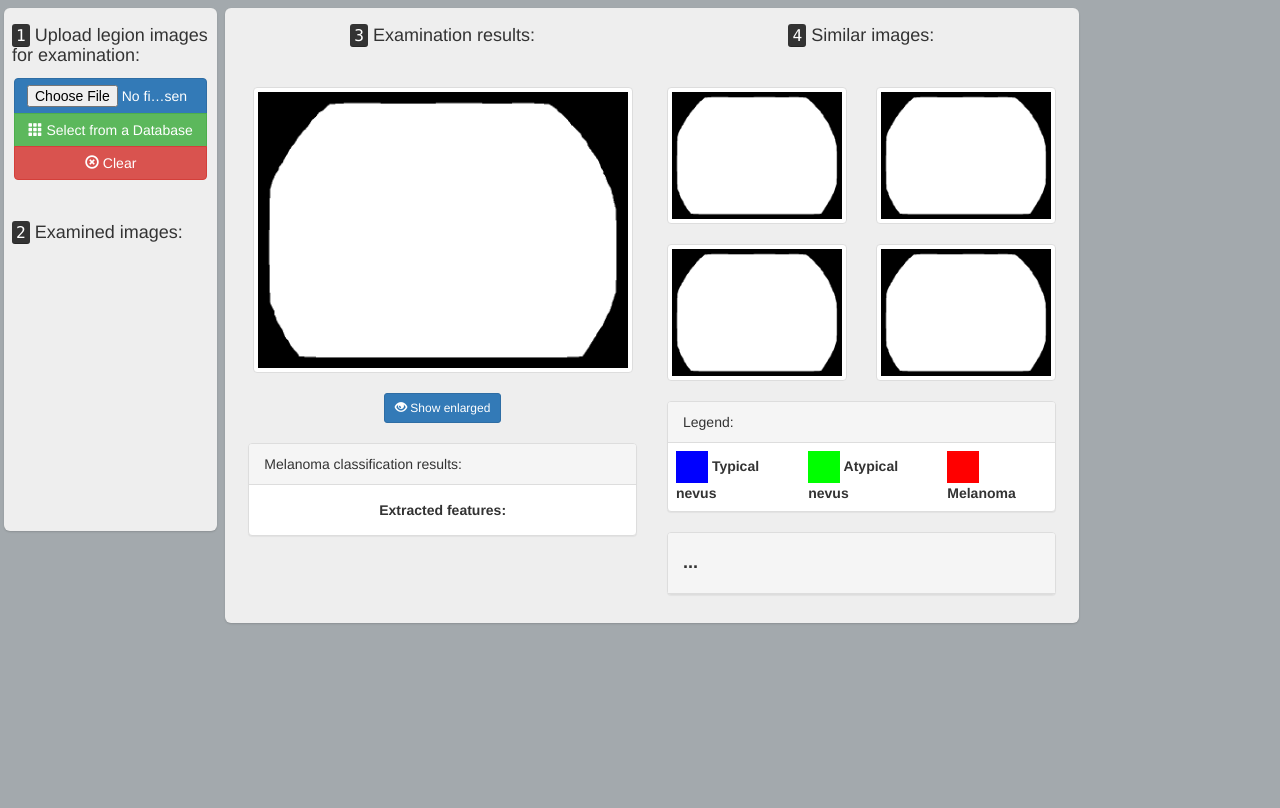
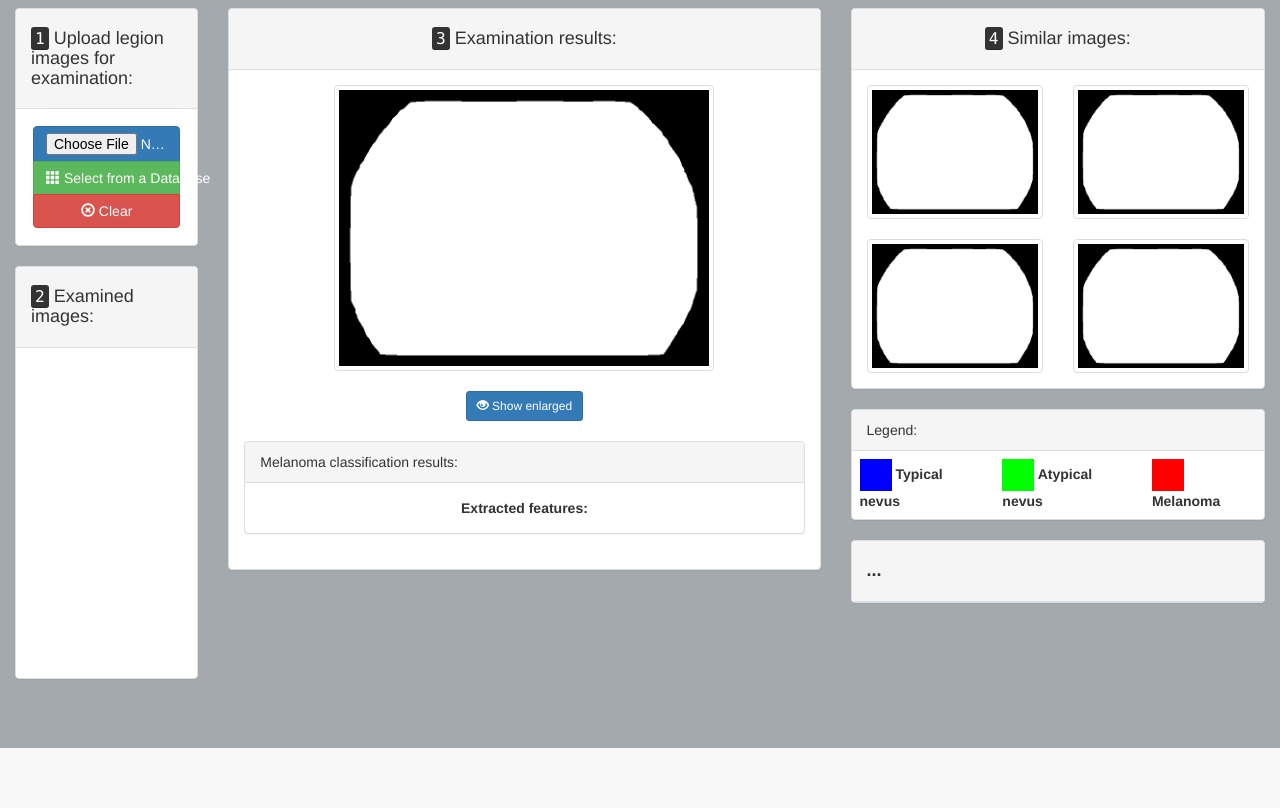
Before and after one commit to gakarak/webcrdf, a Django app: template webcrdf/templates/appmelanoma.html in a window 1280 px wide. Shown: the part 52-860 px from the top of the page. After the commit the page ends 800 px from the top, so only its background shows below. Run offline with Django 3.2, Linux system fonts and the light colour scheme; the template is opened without the code that fills it, so the values that code supplies are empty; parts of the project's set-up code (start-up, migrations or seed data) failed here and were passed over; some libraries are stand-ins or nearby versions.

Commit message:
fix desing on: 1. melanoma 2. segm-CT 3. segm-XRay + small fix nav-bar highlighting

```diff
--- a/webcrdf/templates/apphistology.html
+++ b/webcrdf/templates/apphistology.html
@@ -291,6 +291,7 @@
             showWaitProgress(false);
         });
         //
+        $("#navbar-histology").addClass("active");
         function loadDatasetPreview() {
             if(dataHistology!=null) {
                 var dataPath = "{{ STATIC_URL }}datadb.histology/";
--- a/webcrdf/templates/appmelanoma.html
+++ b/webcrdf/templates/appmelanoma.html
@@ -27,7 +27,7 @@
         }
         .img_scores {
             max-width:  180px;
-            max-height: 180px;
+            width:      100%;
         }
         .main_image00 {
             width: 100%;
@@ -49,36 +49,44 @@
             -webkit-box-shadow: none;
             box-shadow: none;
         }
+        .algnc {
+            text-align: center;
+        }
+        .div-90p {
+            width: 100%;
+        }
     </style>
-<div class="container-fluid fill-heigth">
-<div class="row fill-heigth">
-    <div class="col-md-2 content">
+<div class="container div-90p">
+<div class="row">
+    <div class="col-md-3 col-lg-2">
+        <div class="row">
+            <div class="col-xs-12 col-sm-4 col-md-12 col-lg-12">
+                <div class="panel panel-default">
+                    <div class="panel-heading">
                         <h4> <kbd>1</kbd> Upload legion images for examination:</h4>
+                    </div>
+                    <div class="panel-body">
                         {% block upload %}
                             <form role="form" id="id_form_upload" style="padding: 2px" enctype="multipart/form-data" method="post" action="{% url 'appmelanoma:upload' %}">
-                <div class="btn-group-vertical">
+                                <div class="btn-group-vertical" style="width: 100%">
                                     <input class="btn btn-primary" type="file" value="file" name="file" id="id_file" />
-{#                    <a class="btn btn-danger" href="{% url 'appmelanoma:clean' %}"><span class="glyphicon glyphicon-remove-circle"></span> Remove files</a>#}
-{#                    <a href="#" class="btn btn-success btn-block" id="id_showdb" data-toggle="modal" data-target="#myModal"><span class="glyphicon glyphicon-th"></span> Show Database</a>#}
                                     <a href="#" class="btn btn-success btn-block" id="id_showdb" data-toggle="modal" data-target="#myModal"><span class="glyphicon glyphicon-th"></span> Select from a Database</a>
                                     <a class="btn btn-danger" href="{% url 'appmelanoma:clean' %}"><span class="glyphicon glyphicon-remove-circle"></span> Clear </a>
                                 </div>
                             </form>
                         {% endblock %}
-
-        <hr>
-{#        <div id="user_images">#}
-{#        {% for ii in uploadedImages %}#}
-{#            <img class="img-thumbnail img-user" alt="100x100" src="{{ ii.url }}" style="width: {{ ii.sizeW }}px; height: {{ ii.sizeH }}px;" id="{{ ii.idx }}">#}
-{#        {% endfor %}#}
-{#        </div>#}
-
+                    </div>
+                </div>
+            </div>
+            <div class="col-xs-12 col-sm-8 col-md-12 col-lg-12">
+                <div class="panel panel-default">
+                    <div class="panel-heading">
+                        <h4> <kbd>2</kbd> Examined images:</h4>
+                    </div>
+                    <div class="panel-body">
                         <div id="user_images" style="min-height: 300px;">
-        <h4> <kbd>2</kbd> Examined images:</h4>
                             {% for ii in uploadedImages %}
-{#            <a id="a_{{ ii.idx }}" class="container00" href="{{ ii.url }}" data-toggle="lightbox" data-title="{{ ii.idx }}" data-footer="{{ ii.sizeW }}x{{ ii.sizeH }}" data-buttona="Download">#}
                                 <div class="container00">
-{#                <img class="img-thumbnail img-user" alt="100x100" src="{{ ii.url }}" style="width: {{ ii.sizeW }}px; height: {{ ii.sizeH }}px;" id="{{ ii.idx }}">#}
                                     {% if ii.isSegm %}
                                         <img class="img-thumbnail img-user" alt="100x100" src="{{ ii.urlSegm }}" style="max-width: 90px; max-height: 90px;" id="{{ ii.idx }}">
                                     {% else %}
@@ -86,24 +94,27 @@
                                     {% endif %}
                                     <i class="overlay_image00 fa fa-refresh fa-inverse fa-spin fa-3x" id="info_{{ ii.idx }}"></i>
                                 </div>
-{#            </a>#}
                             {% endfor %}
-        <hr/>
-
                         </div>
-
                     </div>
-    <div class="col-md-8 content" style="text-align: center" id="canvas_container"  style="display: table-row;">
-
-        <div class="col-md-6">
-            <h4> <kbd>3</kbd> Examination results:</h4><hr/>
-            <img id="img_selected" class="img-thumbnail" src="/data/cameramask.png" style="max-width: 380px; max-height: 380px;">
+                </div>
+            </div>
+        </div>
+    </div>
+    <div class="col-md-9 col-lg-10 algnc">
+        <div class="row">
+            <div class="col-sm-12 col-md-6 col-lg-7">
+                <div class="panel panel-default">
+                    <div class="panel-heading">
+                        <h4><kbd>3</kbd> Examination results:</h4>
+                    </div>
+                    <div class="panel-body algnc">
+                        <img id="img_selected" class="img-thumbnail" src="/data/cameramask.png" style="max-width: 380px; width: 100%">
+                        <br><br>
+                        <a id="id_btn_show_segm" class="btn btn-sm btn-primary" data-toggle="lightbox" data-title="Segmented image">
+                            <span class="glyphicon glyphicon-eye-open"></span> Show enlarged
+                        </a>
                         <br>
-            <br>
-            <div class="row">
-{#                <div id="btn_show_segm" class="btn btn-primary"><span class="glyphicon glyphicon-eye-open"></span> Show segmented </div>#}
-                <a id="id_btn_show_segm" class="btn btn-sm btn-primary" data-toggle="lightbox" data-title="Segmented image"><span class="glyphicon glyphicon-eye-open"></span> Show enlarged</a>
-            </div>
                         <div class="progress" id="id_progress_div" style="display: none;">
                             <div class="progress-bar progress-bar-striped active" role="progressbar" aria-valuenow="45" aria-valuemin="0" aria-valuemax="100" style="width: 0%" id="id_progress"></div>
                         </div>
@@ -113,28 +124,29 @@
                                 Melanoma classification results:
                             </div>
                             <div class="panel-body" id="id_txt_body2">
-{#                    <h5>Header info</h5>#}
                                 <b>Extracted features:</b>
                             </div>
-                <!-- Table -->
                             <table class="table" id="id_txt_table">
                             </table>
                         </div>
                     </div>
-        <div class="col-md-6">
-            <h4> <kbd>4</kbd> Similar images:</h4><hr/>
+                </div>
+            </div>
+            <div class="col-sm-12 col-md-6 col-lg-5">
+                <div class="panel panel-default">
+                    <div class="panel-heading">
+                        <h4> <kbd>4</kbd> Similar images:</h4>
+                    </div>
+                    <div class="panel-body">
                         <div class="row">
                             <div class="col-xs-6">
-{#                    <div class="container00">#}
                                 <a id="id_a_imsim1" data-toggle="lightbox" data-title="Similar image #1" href="/data/cameramask.png">
-                        <img id="id_imsim1" class="img-thumbnail img_scores" src="/data/cameramask.png" width="200px" height="200px">
+                                    <img id="id_imsim1" class="img-thumbnail img_scores" src="/data/cameramask.png">
                                 </a>
-{#                        <span class="overlay_image00 glyphicon glyphicon-picture" ></span>#}
-{#                    </div>#}
                             </div>
                             <div class="col-xs-6">
                                 <a id="id_a_imsim2" data-toggle="lightbox" data-title="Similar image #2" href="/data/cameramask.png">
-                        <img id="id_imsim2" class="img-thumbnail img_scores" src="/data/cameramask.png" width="200px" height="200px">
+                                    <img id="id_imsim2" class="img-thumbnail img_scores" src="/data/cameramask.png">
                                 </a>
                             </div>
                             </div>
@@ -142,17 +154,17 @@
                         <div class="row">
                             <div class="col-xs-6">
                                 <a id="id_a_imsim3" data-toggle="lightbox" data-title="Similar image #3" href="/data/cameramask.png">
-                        <img id="id_imsim3" class="img-thumbnail img_scores" src="/data/cameramask.png" width="200px" height="200px">
+                                    <img id="id_imsim3" class="img-thumbnail img_scores" src="/data/cameramask.png">
                                 </a>
                             </div>
                             <div class="col-xs-6">
                                 <a id="id_a_imsim4" data-toggle="lightbox" data-title="Similar image #4" href="/data/cameramask.png">
-                        <img id="id_imsim4" class="img-thumbnail img_scores" src="/data/cameramask.png" width="200px" height="200px">
+                                    <img id="id_imsim4" class="img-thumbnail img_scores" src="/data/cameramask.png">
                                 </a>
                             </div>
                         </div>
-            <br>
-
+                    </div>
+                </div>
                 <div class="panel panel-default">
                     <div class="panel-heading text-left" id="id_txt_body">
                         Legend:
@@ -171,20 +183,13 @@
                         </tr>
                     </table>
                 </div>
-
                 <div class="panel panel-default">
                     <div class="panel-heading text-left" id="id_txt_body_sim">
-{#                    <h4> <b>Looks like a NEVUS (1 of 4)</b></h4>#}
                         <h4> <b>...</b></h4>
                     </div>
-{#                <div class="panel-body" id="id_txt_body2">#}
-{#                    <h5>Header info</h5>#}
-{#                </div>#}
-{#                <!-- Table -->#}
-{#                <table class="table" id="id_txt_table">#}
-{#                </table>#}
                 </div>
-
+            </div>
+        </div>
     </div>
 </div>
 </div>
@@ -202,9 +207,6 @@
       </div>
     </div>
   </div>
-</div>
-
-
 </div>
 
 <script type="application/javascript">
--- a/webcrdf/templates/appvideocbir.html
+++ b/webcrdf/templates/appvideocbir.html
@@ -258,6 +258,7 @@
             //////////
             var arrCanvasImages=null;
             var isRequestInProgress=false;
+            $("#navbar-videocbir").addClass("active");
             $("#progressContainer").show();
             $.getJSON("{{ STATIC_URL }}datadb.videocbir/data.json", function (data) {
                 dataJSON = data;
--- a/webcrdf/templates/base.html
+++ b/webcrdf/templates/base.html
@@ -131,6 +131,8 @@
                             <a href="/appwebcam/">
                                 <span class="glyphicon glyphicon-facetime-video"></span> WebCam Search (need camera)
                             </a>
+                        </li>
+                        <li id="navbar-videocbir">
                             <a href="/appvideocbir/">
                                 <span class="glyphicon glyphicon-film"></span> Video Search (TV-Series)
                             </a>
```
Also changed, not shown: webcrdf/templates/appsegmct.html (+30 -33 lines), webcrdf/templates/appsegmxr.html (+26 -46 lines). Lines whose indentation alone changed are shown as unchanged.
